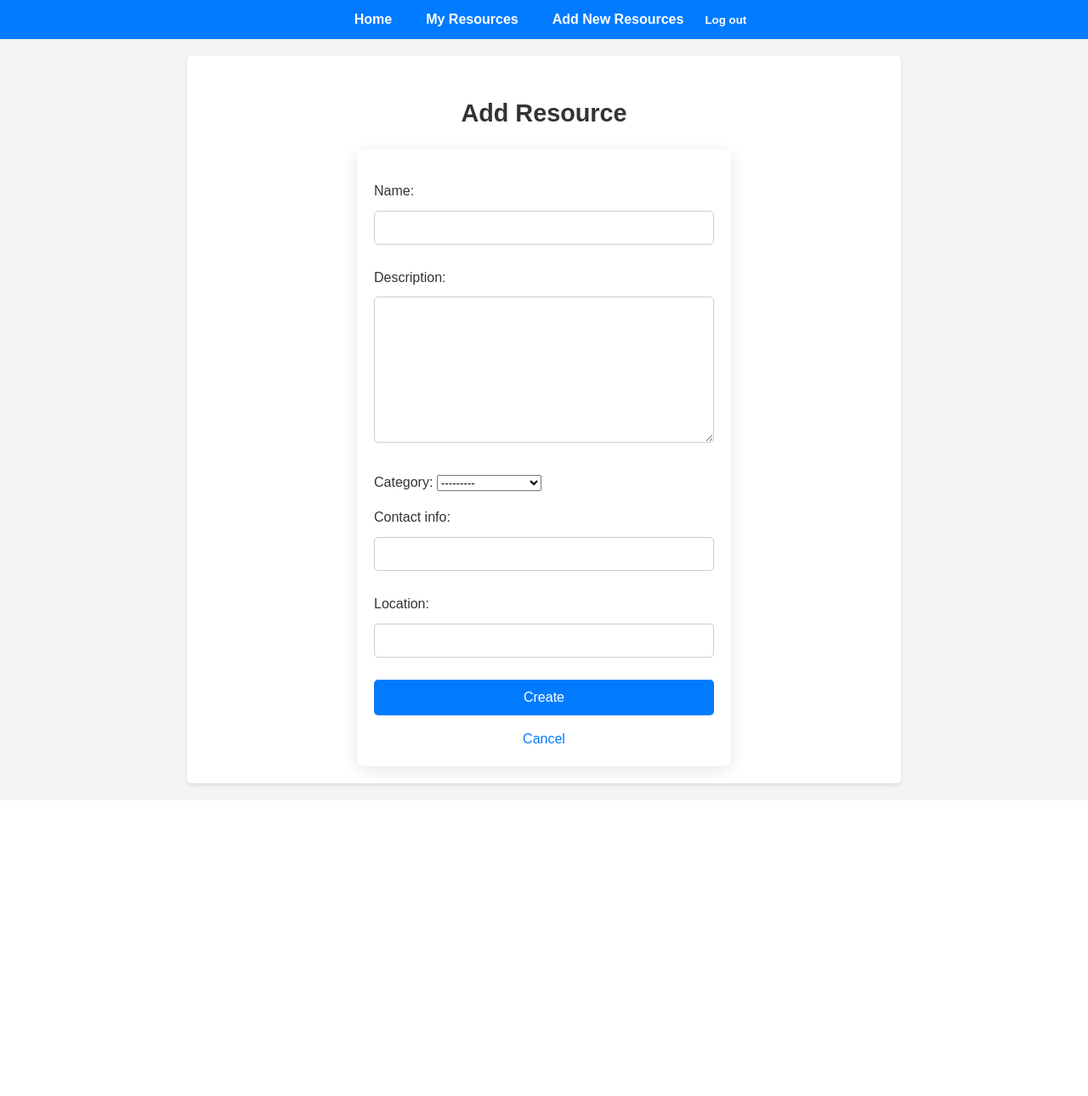
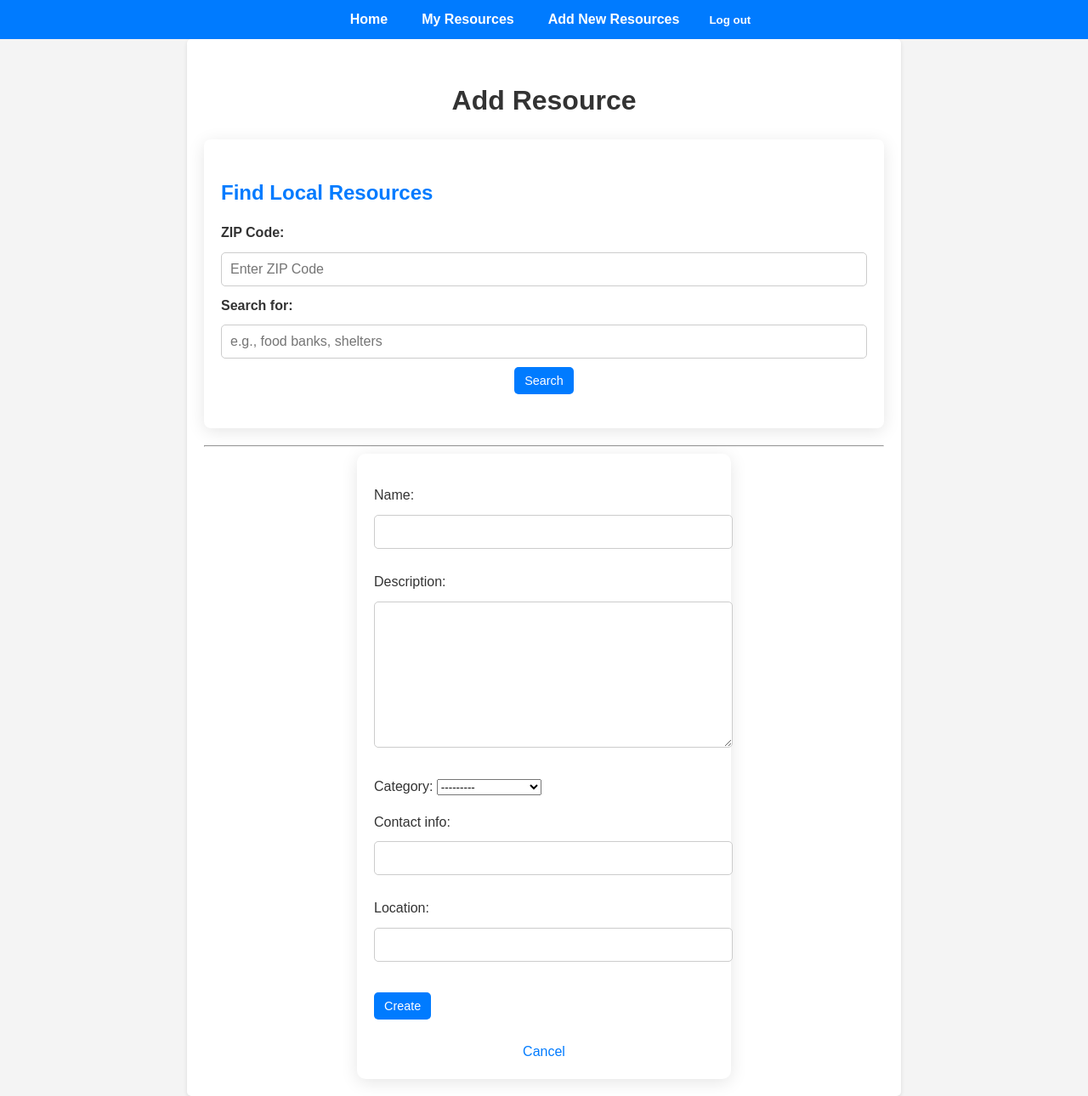
Before and after one commit to andrewreese16/resource-app, a Django app: page /resources/add/ in a window 1280 px wide. Shown: the whole page at 85% size. Before the commit the page ends 928 px from the top, so only its background shows below. Run offline with Django 5.2, Linux system fonts and the light colour scheme; a user stored in the database is signed in; tables that the repository leaves empty hold one stand-in row (values such as "Sample post").

Commit message:
added google places api for resource searches

```diff
--- a/resources/static/css/resources/resource_form.css
+++ b/resources/static/css/resources/resource_form.css
@@ -9,6 +8,103 @@ body {
 
 main {
   padding: 20px;
+  max-width: 800px;
+  margin: auto;
+}
+
+h2 {
+  font-size: 2em;
+  color: #333;
+  text-align: center;
+  margin-bottom: 20px;
+}
+
+.search-resources {
+  background: #fff;
+  padding: 20px;
+  border-radius: 8px;
+  box-shadow: 0 4px 20px rgba(0, 0, 0, 0.1);
+  margin-bottom: 20px;
+}
+
+.search-resources h3 {
+  font-size: 1.5em;
+  color: #007bff;
+  margin-bottom: 15px;
+}
+
+.search-resources form {
+  display: flex;
+  flex-direction: column;
+  gap: 10px;
+  margin-bottom: 20px;
+}
+
+.search-resources label {
+  font-weight: bold;
+  color: #333;
+}
+
+.search-resources input {
+  padding: 10px;
+  border: 1px solid #ccc;
+  border-radius: 5px;
+  font-size: 1em;
+  transition: border-color 0.3s ease;
+}
+
+.search-resources input:focus {
+  border-color: #007bff;
+  outline: none;
+}
+
+.search-resources button[type="submit"] {
+  background-color: #007bff;
+  color: white;
+  border: none;
+  border-radius: 5px;
+  padding: 12px;
+  font-size: 1em;
+  cursor: pointer;
+  transition: background-color 0.3s ease;
+}
+
+.search-resources button[type="submit"]:hover {
+  background-color: #0056b3;
+}
+
+.alert {
+  background-color: #ffebcc;
+  color: #b85c00;
+  padding: 10px;
+  border-radius: 5px;
+  margin-bottom: 15px;
+  font-weight: bold;
+  text-align: center;
+}
+
+.search-resources ul {
+  list-style-type: none;
+  padding: 0;
+}
+
+.search-resources li {
+  background: #e9ecef;
+  padding: 15px;
+  border-radius: 8px;
+  margin-bottom: 10px;
+  box-shadow: 0 2px 10px rgba(0, 0, 0, 0.05);
+}
+
+.search-resources li strong {
+  font-size: 1.1em;
+  color: #333;
+}
+
+.search-resources li span {
+  display: block;
+  color: #555;
+  margin-top: 5px;
 }
 
 .resource-form {
@@ -21,12 +117,6 @@ main {
   margin: auto;
 }
 
-h2 {
-  margin-bottom: 20px;
-  font-size: 1.8em;
-  text-align: center;
-}
-
 .resource-form input,
 .resource-form textarea {
   width: 100%;
@@ -34,7 +124,6 @@ h2 {
   margin: 10px 0;
   border: 1px solid #ccc;
   border-radius: 5px;
-  box-sizing: border-box;
   font-size: 1em;
   transition: border-color 0.3s ease;
 }
@@ -45,25 +134,34 @@ h2 {
   outline: none;
 }
 
+.search-resources button[type="submit"] {
+  background-color: #007bff;
+  color: white;
+  border: none;
+  border-radius: 5px;
+  padding: 8px 12px;
+  font-size: 0.9em;
+  cursor: pointer;
+  transition: background-color 0.3s ease;
+  width: auto;
+  margin: 0 auto;
+}
+
 .resource-form #create-edit {
-  padding: 12px 15px;
+  padding: 8px 12px;
   background-color: #007bff;
   color: white;
   border: none;
   border-radius: 5px;
   cursor: pointer;
-  font-size: 1em;
-  width: 100%;
+  font-size: 0.9em;
+  width: auto;
+  margin: 10px 0;
   transition: background-color 0.3s ease;
 }
 
 .resource-form #create-edit:hover {
   background-color: #0056b3;
-}
-
-#logout-form {
-  display: inline;
-  margin: 0;
 }
 
 .resource-form a {
--- a/resources/templates/resources/resource_form.html
+++ b/resources/templates/resources/resource_form.html
@@ -6,15 +6,12 @@
 {% endblock head %}
 
 {% block title %}
-
   {% if resource %}
     Edit Resource
   {% else %}
     Add Resource
   {% endif %}
-
 {% endblock title %}
-
 
 {% block content %}
   <h2>
@@ -24,6 +21,49 @@
       Add Resource
     {% endif %}
   </h2>
+
+  <div class="search-resources">
+    <h3>Find Local Resources</h3>
+    <form method="get" action="{% url 'resource_create' %}">
+      <label for="query">ZIP Code:</label>
+      <input type="text" id="query" name="query" placeholder="Enter ZIP Code" value="{{ query }}">
+
+      <label for="keyword">Search for:</label>
+      <input type="text" id="keyword" name="keyword" placeholder="e.g., food banks, shelters" value="{{ keyword }}">
+
+      <button type="submit">Search</button>
+    </form>
+
+
+    {% if error_message %}
+      <div class="alert alert-warning">{{ error_message }}</div>
+    {% endif %}
+
+    {% if resources %}
+      <h4>Search Results for "{{ query }}":</h4>
+      <div class="search-results-container">
+        <ul>
+          {% for resource in resources %}
+            <li>
+              <strong>{{ resource.name }}</strong><br>
+              Address: {{ resource.address }}<br>
+              Types: {{ resource.types|join:", " }}<br>
+              {% if resource.phone_number %}
+                Phone: {{ resource.phone_number }}
+              {% else %}
+                Phone: Not available
+              {% endif %}
+            </li>
+          {% endfor %}
+        </ul>
+      </div>
+    {% elif query and not error_message %}
+      <p>No results found for "{{ query }}".</p>
+    {% endif %}
+  </div>
+
+  <hr>
+
   <div class="resource-form">
     <form action="" method="post">
       {% csrf_token %}
--- a/resources/urls.py
+++ b/resources/urls.py
@@ -19,4 +19,5 @@ urlpatterns = [
         name="resource_delete",
     ),
     path("accounts/logout/", LogoutView.as_view(), name="logout"),
+    path('resources/add/', views.search_resources, name='resource_create'),
 ]
--- a/resources/views.py
+++ b/resources/views.py
@@ -7,10 +7,52 @@ from django.contrib.auth.decorators import login_required
 from django.contrib.auth.views import LoginView
 from .models import Resource
 from .forms import ResourceForm
+import requests
+from django.conf import settings
+from django.http import JsonResponse
+
+
+def search_resources(request):
+    query = request.GET.get("query", "resources")
+    location = request.GET.get("location", "37.7749,-122.4194")
+
+    url = "https://maps.googleapis.com/maps/api/place/nearbysearch/json"
+    params = {
+        "key": settings.API_KEY,
+        "location": location,
+        "radius": 5000,
+        "keyword": query,
+    }
+
+    resources = []
+
+    try:
+        response = requests.get(url, params=params)
+        response.raise_for_status()
+        data = response.json()
+
+        resources = [
+            {
+                "name": place.get("name"),
+                "address": place.get("vicinity"),
+                "location": place.get("geometry", {}).get("location"),
+                "types": place.get("types"),
+            }
+            for place in data.get("results", [])
+        ]
+
+    except requests.exceptions.RequestException as e:
+
+        return render(
+            request,
+            "resources/resource_form.html",
+            {"resources": resources, "query": query},
+        )
+
 
 @login_required
 def resource_detail(request, resource_id):
-    resource_from_db = Resource.objects.get(id=resource_id)
+    resource_from_db = get_object_or_404(Resource, id=resource_id)
     return render(request, "resources/detail.html", {"resource": resource_from_db})
 
 
@@ -32,7 +74,7 @@ class Home(LoginView):
     template_name = "resources/home.html"
 
     def get_success_url(self):
-        return redirect("home.html")
+        return redirect("home")
 
 
 class ResourceListView(LoginRequiredMixin, View):
@@ -57,16 +99,123 @@ class ResourceListView(LoginRequiredMixin, View):
 class ResourceCreateView(LoginRequiredMixin, View):
     def get(self, request):
         form = ResourceForm()
-        return render(request, "resources/resource_form.html", {"form": form})
+        query = request.GET.get("query", "").strip()
+        keyword = request.GET.get("keyword", "").strip()
+        location = None
+        resources = []
+        error_message = None
+        if query.isdigit():
+            location = self.get_coordinates_from_zip(query)
+            if not location:
+                error_message = f"Could not retrieve location for ZIP code: {query}"
+        if location:
+            search_query = keyword if keyword else query
+            resources = self.search_resources(search_query, location)
+            if not resources:
+                error_message = (
+                    f"No resources found for '{search_query}' in this location."
+                )
 
-    def post(self, request):
-        form = ResourceForm(request.POST)
-        if form.is_valid():
-            resource = form.save(commit=False)
-            resource.user = request.user
-            resource.save()
-            return redirect("resource_list")
-        return render(request, "resources/resource_form.html", {"form": form})
+        return render(
+            request,
+            "resources/resource_form.html",
+            {
+                "form": form,
+                "resources": resources,
+                "query": query,
+                "keyword": keyword,
+                "location": location,
+                "no_results": not resources,
+                "error_message": error_message,
+            },
+        )
+
+    def get_coordinates_from_zip(self, zip_code):
+        """Convert a ZIP code to latitude and longitude using the Geocoding API."""
+        url = "https://maps.googleapis.com/maps/api/geocode/json"
+        params = {
+            "key": settings.API_KEY,
+            "address": zip_code,
+        }
+
+        try:
+            response = requests.get(url, params=params)
+            response.raise_for_status()
+            data = response.json()
+            if data["results"]:
+                location = data["results"][0]["geometry"]["location"]
+                return f"{location['lat']},{location['lng']}"
+            else:
+                return None
+        except requests.exceptions.RequestException as e:
+            return None
+
+    def search_resources(self, query, location):
+        """Search for resources using the Places API with increasing radius if no results are found."""
+        url = "https://maps.googleapis.com/maps/api/place/nearbysearch/json"
+        initial_radius = 5000
+        max_radius = 50000
+        step_radius = 10000
+        resources = []
+
+        while initial_radius <= max_radius and not resources:
+            params = {
+                "key": settings.API_KEY,
+                "location": location,
+                "radius": initial_radius,
+                "keyword": query,
+                "type": "point_of_interest",
+            }
+
+            try:
+                response = requests.get(url, params=params)
+                response.raise_for_status()
+                data = response.json()
+                if data.get("status") == "OK":
+                    for place in data.get("results", []):
+                        place_details = self.get_place_details(place.get("place_id"))
+                        resources.append(
+                            {
+                                "name": place.get("name"),
+                                "address": place.get("vicinity"),
+                                "location": place.get("geometry", {}).get("location"),
+                                "types": place.get("types"),
+                                "phone_number": (
+                                    place_details.get("formatted_phone_number")
+                                    if place_details
+                                    else None
+                                ),
+                            }
+                        )
+                elif data.get("status") == "ZERO_RESULTS":
+                    initial_radius += step_radius
+                else:
+                    break
+
+            except requests.exceptions.RequestException as e:
+                break
+
+        return resources
+
+    def get_place_details(self, place_id):
+        """Fetch detailed information for a place, including the phone number."""
+        url = "https://maps.googleapis.com/maps/api/place/details/json"
+        params = {
+            "key": settings.API_KEY,
+            "place_id": place_id,
+            "fields": "formatted_phone_number",
+        }
+
+        try:
+            response = requests.get(url, params=params)
+            response.raise_for_status()
+            data = response.json()
+            if data.get("status") == "OK":
+                return data.get("result", {})
+            else:
+                return None
+        except requests.exceptions.RequestException as e:
+            return None
 
 
 class ResourceUpdateView(LoginRequiredMixin, View):
```
Also changed, not shown: other parts of resources/static/css/resources/resource_form.css (+36 -2 lines), resource_hub/settings.py (+14 -1 lines), 2 other files. Lines whose indentation alone changed are shown as unchanged.
